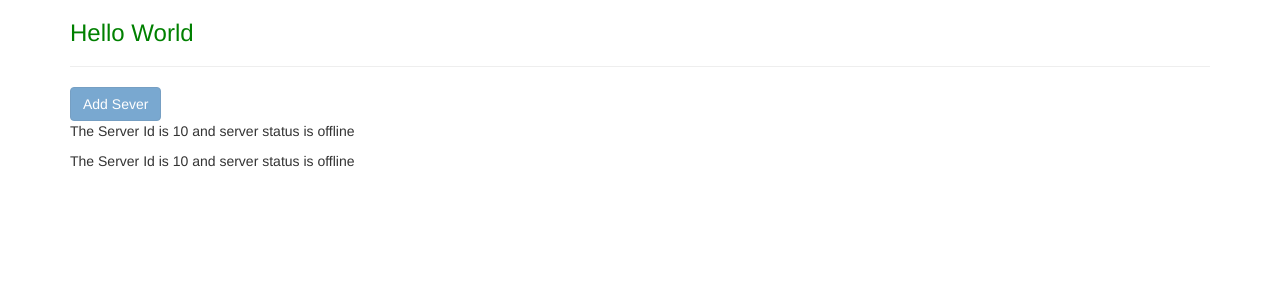
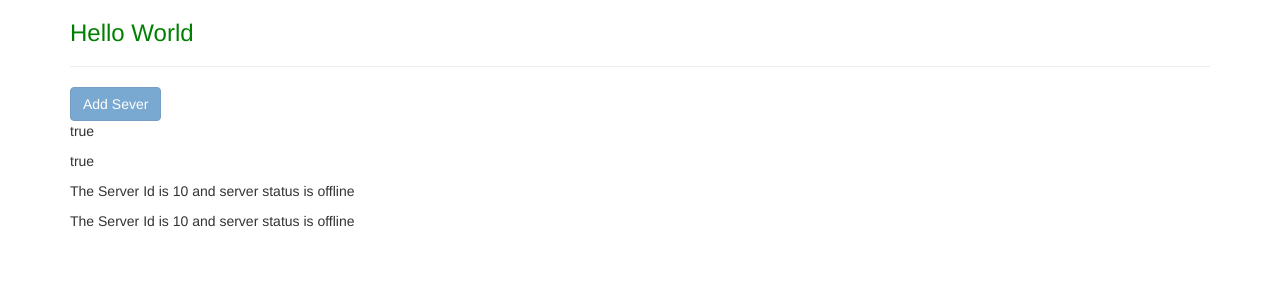
Before and after one commit to sravanreddy234/my-first-app, an Angular app: page / in a window 1280 px wide. Shown: the top 300 px of the page. Built offline with nearby package versions, Linux system fonts and the light colour scheme.

Commit message:
Output Data
String Interpolation vs property Binding

```diff
--- a/src/app/servers/servers.component.html
+++ b/src/app/servers/servers.component.html
@@ -1,3 +1,5 @@
 <button class= "btn btn-primary" [disabled] = "allowNewServer">Add Sever</button>
+<p> {{ allowNewServer }} </p>
+<p [innerText] = "allowNewServer"> </p> <!same as above>
 <app-server></app-server>
 <app-server></app-server>
```
